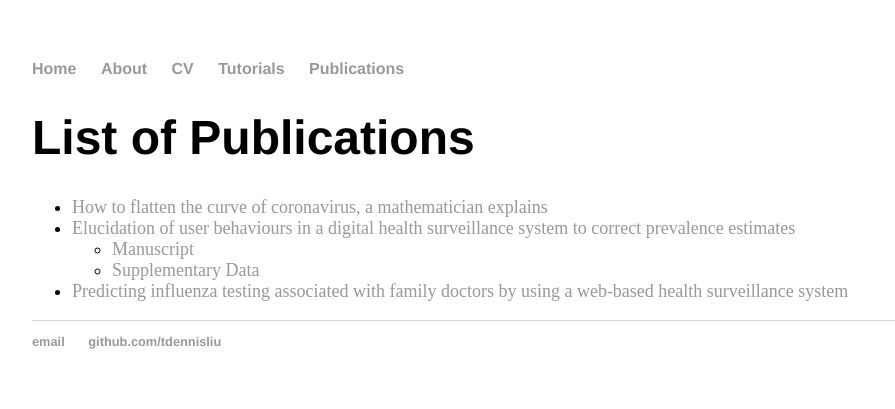
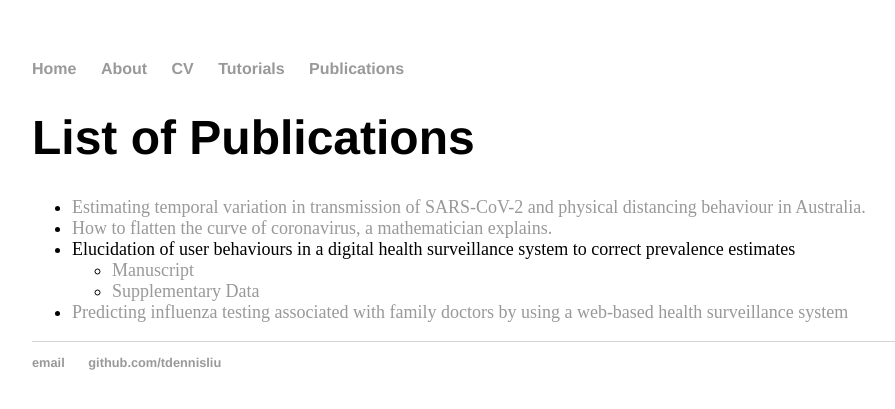
Before and after one commit to tdennisliu/tdennisliu.github.io, a Jekyll site: the page built from publications/index.html, in a window 1280 px wide. Shown: the top 409 px of the page, without its empty margins (160-1055 px from the left). Built offline with Jekyll 4.4.1, drawn with Linux system fonts in a browser that asks for light colours.

Commit message:
added Doherty technical report

```diff
--- a/publications/index.html
+++ b/publications/index.html
@@ -6,7 +6,8 @@ title: Publications
 <h1> List of Publications</h1>
     <font size="4">
     <ul>
-        <li><a href="https://theconversation.com/how-to-flatten-the-curve-of-coronavirus-a-mathematician-explains-133514">How to flatten the curve of coronavirus, a mathematician explains</li>
+        <li><a href="https://www.doherty.edu.au/uploads/content_doc/Technical_report_4_update_29July2020.pdf">Estimating temporal variation in transmission of SARS-CoV-2 and physical distancing behaviour in Australia.</a></li>
+        <li><a href="https://theconversation.com/how-to-flatten-the-curve-of-coronavirus-a-mathematician-explains-133514">How to flatten the curve of coronavirus, a mathematician explains.</a></li>
         <li>Elucidation of user behaviours in a digital health surveillance system to correct prevalence estimates
             <ul>
                 <li><a href="https://doi.org/10.1101/19003715">Manuscript</a></li>
```
